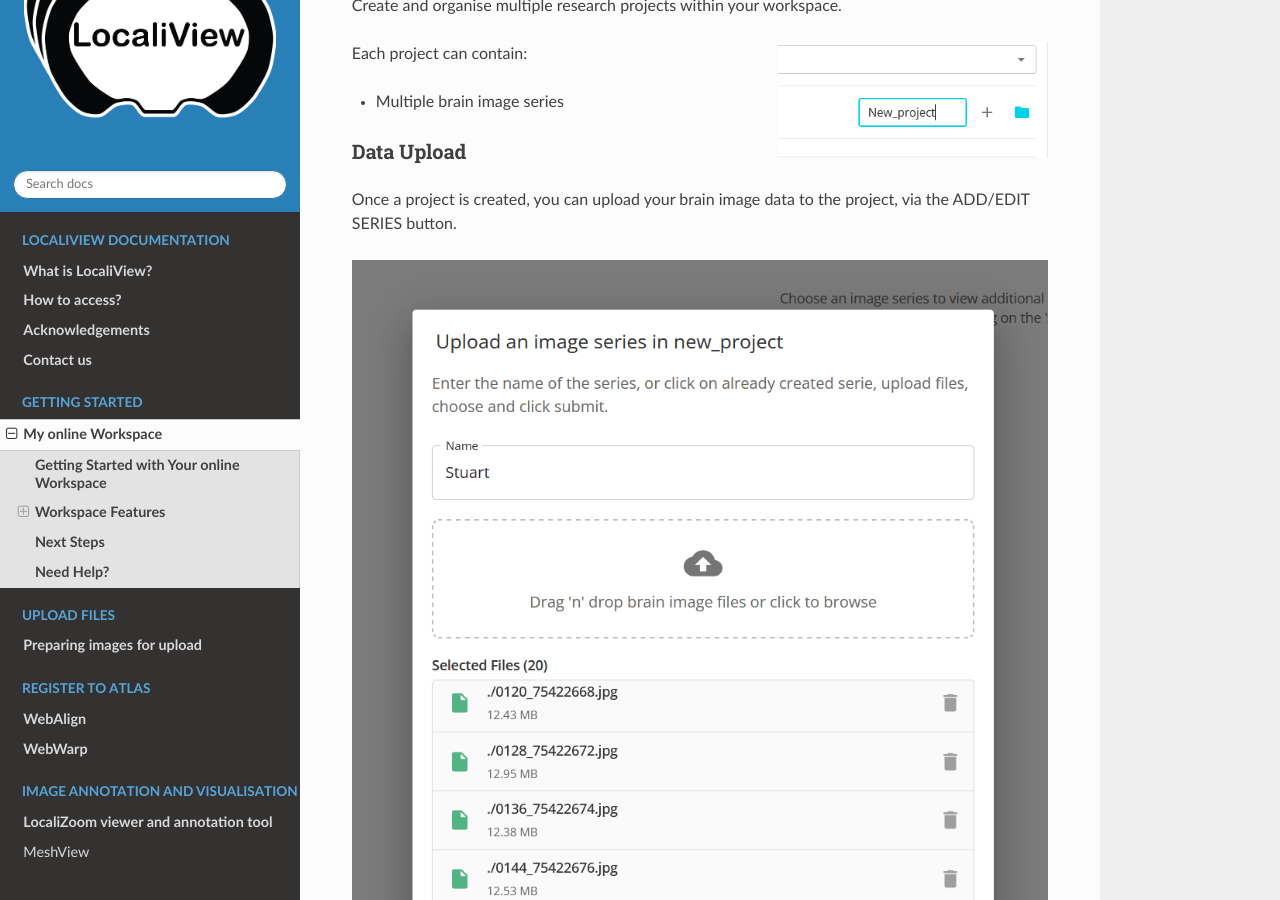
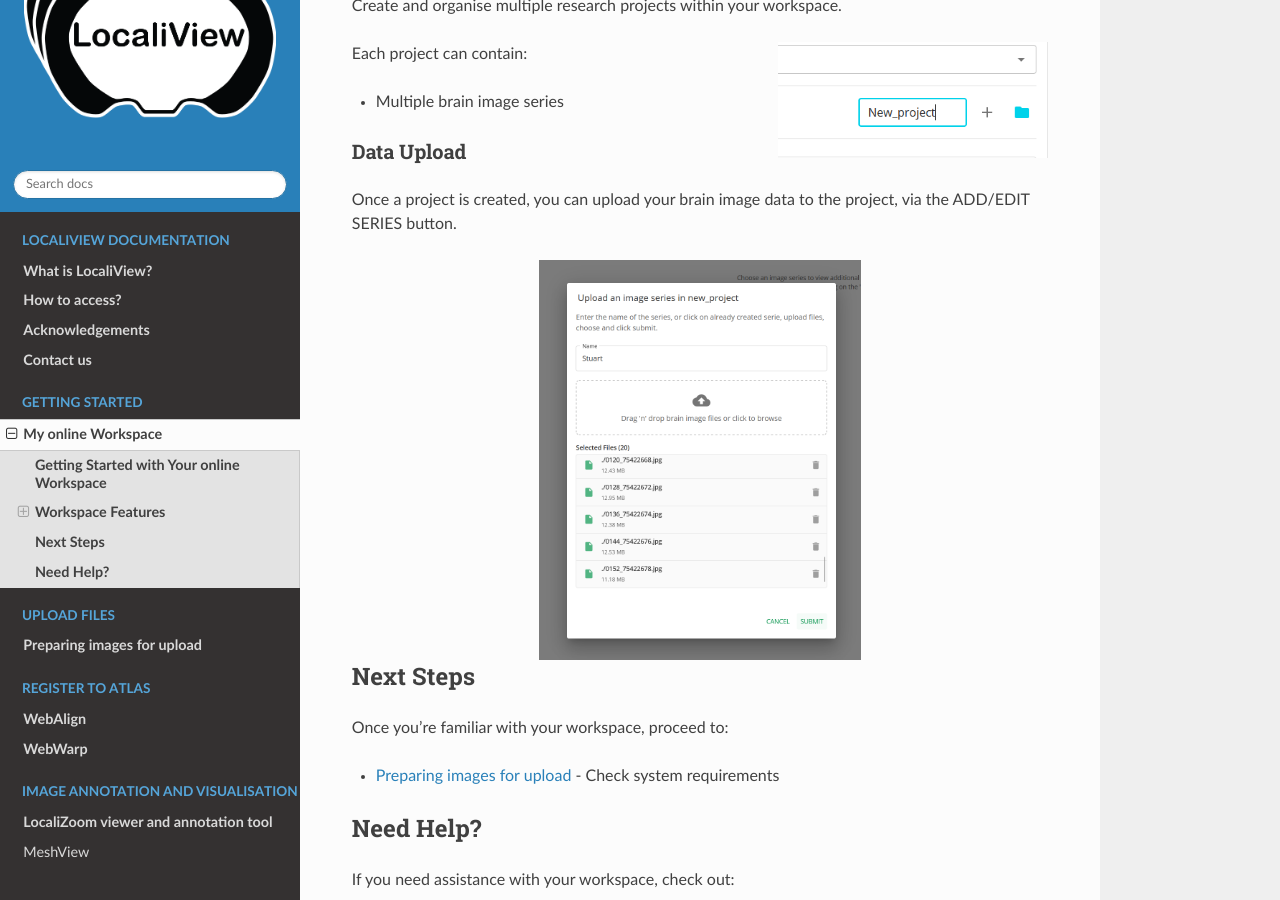
Before and after one commit to Neural-Systems-at-UIO/LocaliView, a Sphinx documentation site: the page built from Docs/MyWorkspace.rst, in a window 1280 px wide and 900 px high, scrolled down 1046 px. Built offline with Sphinx 7.4.7 and the Read the Docs theme 3.1.0, drawn with Linux system fonts in a browser that asks for light colours; pages that are not in the unit, such as notebooks, are missing from menus.

Commit message:
Update MyWorkspace.rst

```diff
--- a/Docs/MyWorkspace.rst
+++ b/Docs/MyWorkspace.rst
@@ -47,7 +47,8 @@
 
 
 .. image:: images/AddEditSeries.png
-
+   :height: 400
+   :align: center
 
 
 **Next Steps**
```
